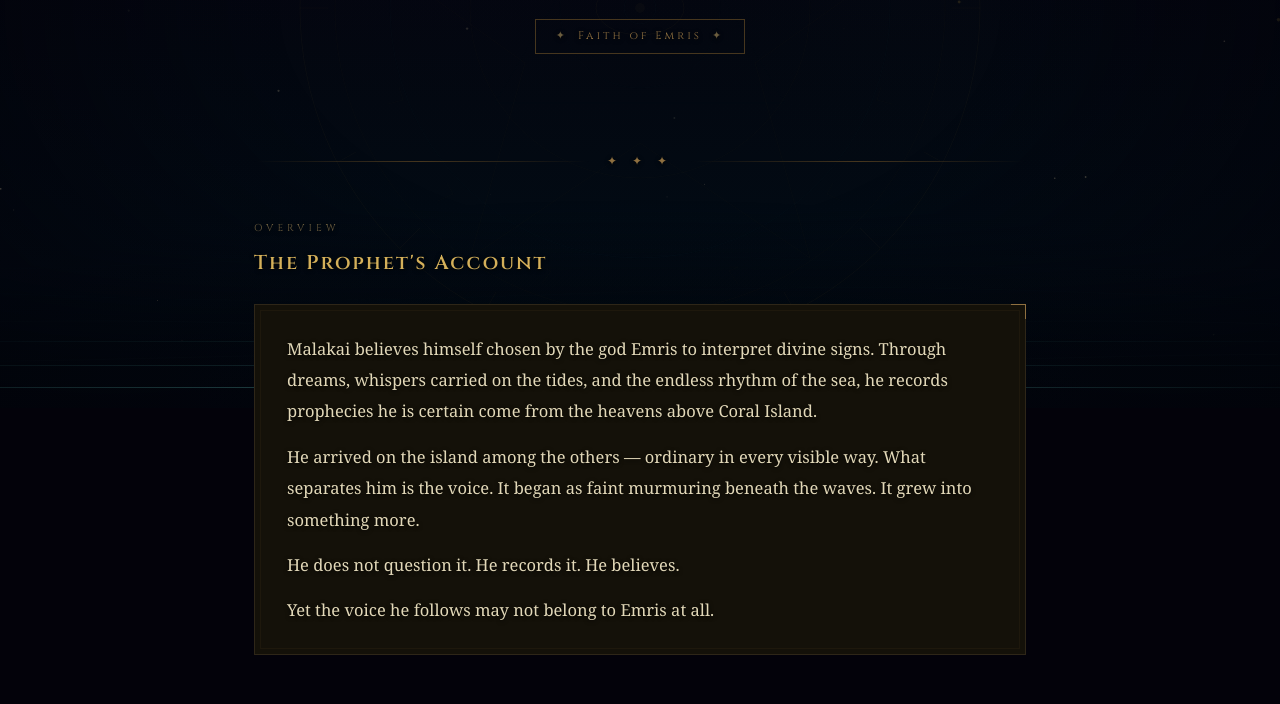
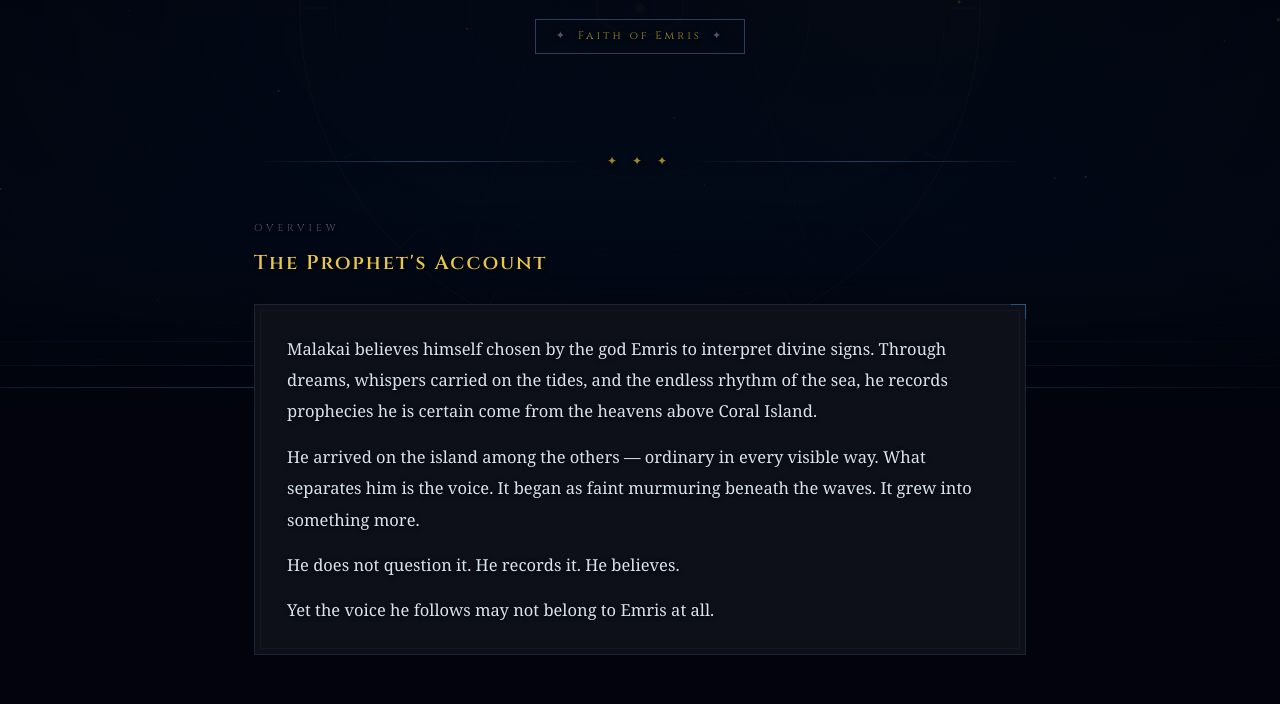
Before and after one commit to Masquiel/CoralSMP, a plain HTML site: page index.html in a window 1280 px wide. Shown: the part 392-1096 px from the top of the page. Drawn offline with Linux system fonts and the light colour scheme; animation ran at ten frames a second; a web font is replaced by a local one.

Commit message:
Refactor styles and color scheme in index.html
Updated color scheme and styles throughout the document, including gradients and borders. Adjusted SVG elements and JavaScript color values for consistency.

```diff
--- a/index.html
+++ b/index.html
@@ -9,11 +9,12 @@
 <style>
 *{margin:0;padding:0;box-sizing:border-box}
 :root{
-  --gold:#d4b05a;--gold-dim:#8f7040;--gold-pale:#f0e4b0;
-  --ink:#03020a;--surface:#141109;--surface2:#1e1a10;
-  --border:#2e2618;--border-bright:#46361e;
-  --text:#e2d8b8;--text-dim:#a89870;--text-muted:#6a5c3e;
-  --teal:#3d7a78;--red:#7a2424;
+  --gold:#e8c84a;--gold-dim:#9e8828;--gold-pale:#f5e98a;
+  --emris-blue:#4a7eb5;--emris-blue-dim:#2d5280;
+  --ink:#02030c;--surface:#0d1018;--surface2:#141a28;
+  --border:#1c2535;--border-bright:#2c3e5a;
+  --text:#d8e4f0;--text-dim:#8898b8;--text-muted:#485870;
+  --teal:#4a7eb5;--red:#c03030;
 }
 html{scroll-behavior:smooth}
 body{
@@ -26,16 +27,16 @@ body{
 .vignette{
   position:fixed;inset:0;z-index:1;pointer-events:none;
   background:
-    radial-gradient(ellipse 70% 70% at 50% 50%,transparent 40%,rgba(2,1,8,.65) 100%),
-    radial-gradient(ellipse 100% 45% at 50% 0%,rgba(3,2,10,.92) 0%,transparent 60%),
-    radial-gradient(ellipse 100% 40% at 50% 100%,rgba(1,6,14,.95) 0%,transparent 65%);
+    radial-gradient(ellipse 70% 70% at 50% 50%,transparent 40%,rgba(2,3,12,.65) 100%),
+    radial-gradient(ellipse 100% 45% at 50% 0%,rgba(2,3,14,.92) 0%,transparent 60%),
+    radial-gradient(ellipse 100% 40% at 50% 100%,rgba(1,4,16,.95) 0%,transparent 65%);
 }
 .sea-shimmer{
   position:fixed;bottom:0;left:-10%;right:-10%;z-index:2;height:100px;pointer-events:none;
 }
 .shimmer-line{
   position:absolute;bottom:0;left:0;right:0;height:1px;
-  background:linear-gradient(to right,transparent,rgba(61,122,120,.7),transparent);
+  background:linear-gradient(to right,transparent,rgba(74,126,181,.55),transparent);
 }
 .shimmer-line:nth-child(1){bottom:20px;animation:shimmer 9s ease-in-out infinite}
 .shimmer-line:nth-child(2){bottom:42px;animation:shimmer 13s ease-in-out infinite reverse;opacity:.5}
@@ -65,16 +66,16 @@ body{
 .eye-container{width:52px;height:52px;margin:0 auto 26px;position:relative}
 .eye-ring{
   position:absolute;inset:0;border-radius:50%;
-  border:1px solid rgba(201,168,76,.22);
+  border:1px solid rgba(232,200,74,.28);
   animation:pulse 5s ease-in-out infinite;
 }
 .eye-ring:nth-child(2){
-  inset:10px;border-color:rgba(61,122,120,.2);
+  inset:10px;border-color:rgba(74,126,181,.25);
   animation-duration:7s;animation-delay:-3s;
 }
 .eye-dot{
   position:absolute;inset:20px;border-radius:50%;
-  background:radial-gradient(circle,rgba(61,122,120,.5),transparent);
+  background:radial-gradient(circle,rgba(74,126,181,.6),transparent);
   animation:pulse 4s ease-in-out infinite alternate;
 }
 @keyframes pulse{
@@ -124,12 +125,12 @@ h1.name{
 }
 .panel::before{
   content:"";position:absolute;top:5px;left:5px;right:5px;bottom:5px;
-  border:1px solid rgba(55,40,20,.3);pointer-events:none;
+  border:1px solid rgba(28,37,53,.4);pointer-events:none;
 }
 .panel::after{
   content:"";position:absolute;top:-1px;right:-1px;
   width:14px;height:14px;
-  border-top:1px solid var(--gold-dim);border-right:1px solid var(--gold-dim);
+  border-top:1px solid var(--emris-blue-dim);border-right:1px solid var(--emris-blue-dim);
 }
 .panel p+p{margin-top:14px}
 
@@ -156,7 +157,7 @@ h1.name{
 }
 .pi::before{
   content:"";position:absolute;left:0;top:0;bottom:0;width:0;
-  background:linear-gradient(to right,rgba(61,122,120,.07),transparent);
+  background:linear-gradient(to right,rgba(74,126,181,.08),transparent);
   transition:width .35s;
 }
 .pi:hover::before{width:100%}
@@ -185,7 +186,7 @@ h1.name{
 .pcy-content{padding:22px 24px 24px;border-top:1px solid var(--border)}
 .pcy-content blockquote{
   font-style:italic;font-size:18px;color:var(--gold-pale);
-  border-left:2px solid var(--gold-dim);padding-left:20px;
+  border-left:2px solid var(--emris-blue-dim);padding-left:20px;
   margin-bottom:14px;line-height:1.7;
 }
 .pcy-content .note{font-size:13px;color:var(--text-dim)}
@@ -196,18 +197,18 @@ h1.name{
 
 /* TRUTH */
 .truth{
-  background:var(--surface);border:1px solid rgba(122,36,36,.45);
+  background:var(--surface);border:1px solid rgba(160,30,30,.5);
   padding:28px 32px;position:relative;overflow:hidden;
 }
 .truth::before{
   content:"";position:absolute;top:-50px;right:-50px;
   width:180px;height:180px;
-  background:radial-gradient(circle,rgba(122,36,36,.05),transparent 70%);
+  background:radial-gradient(circle,rgba(160,30,30,.08),transparent 70%);
   pointer-events:none;
 }
 .truth-hd{display:flex;align-items:center;gap:14px;margin-bottom:22px}
 .truth-seal{
-  width:32px;height:32px;border:1px solid rgba(122,36,36,.55);
+  width:32px;height:32px;border:1px solid rgba(160,30,30,.6);
   display:flex;align-items:center;justify-content:center;
   font-family:"Cinzel",serif;font-size:14px;color:var(--red);flex-shrink:0;
 }
@@ -217,16 +218,16 @@ h1.name{
 
 /* PRING */
 .pring{
-  border:1px solid rgba(61,122,120,.28);padding:26px 32px;
-  background:var(--surface);position:relative;overflow:hidden;margin-top:16px;
+  border:1px solid rgba(192,48,48,.35);padding:26px 32px;
+  background:#08050a;position:relative;overflow:hidden;margin-top:16px;
 }
 .pring::after{
   content:"?";position:absolute;right:20px;top:10px;
   font-family:"Cinzel Decorative",serif;font-size:90px;
-  color:rgba(61,122,120,.04);pointer-events:none;line-height:1;
+  color:rgba(192,48,48,.07);pointer-events:none;line-height:1;
 }
-.pring-label{font-family:"Cinzel",serif;font-size:10px;letter-spacing:3px;color:var(--teal);margin-bottom:10px;display:block}
-.pring-name{font-family:"Cinzel",serif;font-size:22px;color:rgba(100,180,178,.75);margin-bottom:12px}
+.pring-label{font-family:"Cinzel",serif;font-size:10px;letter-spacing:3px;color:#c03030;margin-bottom:10px;display:block}
+.pring-name{font-family:"Cinzel",serif;font-size:22px;color:rgba(220,90,90,.8);margin-bottom:12px}
 .pring-desc{font-size:15px;color:var(--text-dim);font-style:italic;line-height:1.9}
 
 /* LIKES & DISLIKES */
@@ -237,7 +238,7 @@ h1.name{
   font-family:"Cinzel",serif;font-size:10px;letter-spacing:3px;
   text-transform:uppercase;margin-bottom:16px;display:block;
 }
-.likes-pos{color:var(--teal)}
+.likes-pos{color:var(--emris-blue)}
 .likes-neg{color:var(--red)}
 .likes-list{list-style:none;display:flex;flex-direction:column;gap:10px}
 .likes-list li{
@@ -266,7 +267,7 @@ h1.name{
   margin:0 auto 16px;display:flex;align-items:center;justify-content:center;position:relative;
 }
 .footer-seal::before{
-  content:"";position:absolute;inset:6px;border-radius:50%;border:1px solid rgba(55,40,20,.4);
+  content:"";position:absolute;inset:6px;border-radius:50%;border:1px solid rgba(28,37,53,.5);
 }
 .footer-glyph{font-family:"Cinzel",serif;font-size:16px;color:var(--text-muted)}
 .footer-text{font-family:"Cinzel",serif;font-size:10px;letter-spacing:4px;color:var(--text-muted)}
@@ -287,13 +288,13 @@ h1.name{
 
 <!-- ritual circle: fixed behind content -->
 <svg id="ritualCircle" viewBox="0 0 720 720" xmlns="http://www.w3.org/2000/svg">
-  <circle cx="360" cy="360" r="340" fill="none" stroke="#c9a84c" stroke-width="0.7"/>
-  <circle cx="360" cy="360" r="305" fill="none" stroke="#c9a84c" stroke-width="0.4"/>
-  <circle cx="360" cy="360" r="250" fill="none" stroke="#3d7a78" stroke-width="0.55"/>
-  <circle cx="360" cy="360" r="170" fill="none" stroke="#c9a84c" stroke-width="0.4"/>
-  <circle cx="360" cy="360" r="80"  fill="none" stroke="#3d7a78" stroke-width="0.4"/>
+  <circle cx="360" cy="360" r="340" fill="none" stroke="#e8c84a" stroke-width="0.7"/>
+  <circle cx="360" cy="360" r="305" fill="none" stroke="#e8c84a" stroke-width="0.4"/>
+  <circle cx="360" cy="360" r="250" fill="none" stroke="#4a7eb5" stroke-width="0.55"/>
+  <circle cx="360" cy="360" r="170" fill="none" stroke="#e8c84a" stroke-width="0.4"/>
+  <circle cx="360" cy="360" r="80"  fill="none" stroke="#4a7eb5" stroke-width="0.4"/>
   <!-- tick marks on outer ring -->
-  <g stroke="#c9a84c" stroke-width="0.6">
+  <g stroke="#e8c84a" stroke-width="0.6">
     <line x1="360" y1="20" x2="360" y2="48"/>
     <line x1="360" y1="672" x2="360" y2="700"/>
     <line x1="20" y1="360" x2="48" y2="360"/>
@@ -313,16 +314,16 @@ h1.name{
   </g>
   <!-- heptagram -->
   <polygon points="360,115 435,305 630,305 475,415 530,610 360,495 190,610 245,415 90,305 285,305"
-    fill="none" stroke="#c9a84c" stroke-width="0.55" opacity="0.75"/>
+    fill="none" stroke="#e8c84a" stroke-width="0.55" opacity="0.75"/>
   <!-- inner triangle -->
   <polygon points="360,210 505,455 215,455"
-    fill="none" stroke="#3d7a78" stroke-width="0.5" opacity="0.65"/>
+    fill="none" stroke="#4a7eb5" stroke-width="0.5" opacity="0.65"/>
   <!-- eye at center -->
-  <ellipse cx="360" cy="360" rx="44" ry="27" fill="none" stroke="#c9a84c" stroke-width="0.7"/>
-  <circle  cx="360" cy="360" r="16"  fill="none" stroke="#3d7a78" stroke-width="0.6"/>
-  <circle  cx="360" cy="360" r="5"   fill="#c9a84c" opacity="0.55"/>
+  <ellipse cx="360" cy="360" rx="44" ry="27" fill="none" stroke="#e8c84a" stroke-width="0.7"/>
+  <circle  cx="360" cy="360" r="16"  fill="none" stroke="#4a7eb5" stroke-width="0.6"/>
+  <circle  cx="360" cy="360" r="5"   fill="#e8c84a" opacity="0.55"/>
   <!-- abstract rune marks around middle ring -->
-  <g stroke="#c9a84c" stroke-width="0.55" fill="none" opacity="0.65">
+  <g stroke="#e8c84a" stroke-width="0.55" fill="none" opacity="0.65">
     <path d="M360,60 l-5,15 l10,0 l-5,-15"/>
     <path d="M458,84 l-9,13 l9,4 l-9,0"/>
     <path d="M262,84 l9,13 l-9,4 l9,0"/>
@@ -556,24 +557,24 @@ function draw(t) {
 
   /* base gradient */
   const g = cx.createLinearGradient(0, 0, 0, H);
-  g.addColorStop(0,    '#020109');
-  g.addColorStop(0.28, '#04020e');
-  g.addColorStop(0.55, '#030710');
-  g.addColorStop(0.82, '#020b14');
-  g.addColorStop(1,    '#010a10');
+  g.addColorStop(0,    '#02030c');
+  g.addColorStop(0.28, '#030510');
+  g.addColorStop(0.55, '#020814');
+  g.addColorStop(0.82, '#020a18');
+  g.addColorStop(1,    '#01080f');
   cx.fillStyle = g;
   cx.fillRect(0, 0, W, H);
 
   /* nebula wisps */
   const n1x = W * 0.32 + Math.sin(wo * 0.4) * 35;
   const nb1 = cx.createRadialGradient(n1x, H * 0.25, 0, n1x, H * 0.25, W * 0.32);
-  nb1.addColorStop(0, 'rgba(38,18,65,.08)');
+  nb1.addColorStop(0, 'rgba(20,40,90,.09)');
   nb1.addColorStop(1, 'transparent');
   cx.fillStyle = nb1; cx.fillRect(0, 0, W, H);
 
   const n2x = W * 0.7 + Math.cos(wo * 0.3) * 28;
   const nb2 = cx.createRadialGradient(n2x, H * 0.42, 0, n2x, H * 0.42, W * 0.26);
-  nb2.addColorStop(0, 'rgba(12,45,45,.06)');
+  nb2.addColorStop(0, 'rgba(55,45,10,.07)');
   nb2.addColorStop(1, 'transparent');
   cx.fillStyle = nb2; cx.fillRect(0, 0, W, H);
 
@@ -582,16 +583,16 @@ function draw(t) {
     const tw = 0.45 + 0.55 * Math.sin(p.tp + t * p.ts);
     const al = p.a * tw;
     if (p.gold) {
-      cx.fillStyle = `rgba(201,168,76,${al * 0.75})`;
+      cx.fillStyle = `rgba(232,200,74,${al * 0.75})`;
       cx.beginPath(); cx.arc(p.x, p.y, p.r * 1.4, 0, Math.PI * 2); cx.fill();
-      cx.strokeStyle = `rgba(201,168,76,${al * 0.28})`;
+      cx.strokeStyle = `rgba(232,200,74,${al * 0.28})`;
       cx.lineWidth = 0.4;
       cx.beginPath();
       cx.moveTo(p.x - 3.5, p.y); cx.lineTo(p.x + 3.5, p.y);
       cx.moveTo(p.x, p.y - 3.5); cx.lineTo(p.x, p.y + 3.5);
       cx.stroke();
     } else {
-      cx.fillStyle = `rgba(215,198,160,${al})`;
+      cx.fillStyle = `rgba(160,195,235,${al * 0.7})`;
       cx.beginPath(); cx.arc(p.x, p.y, p.r, 0, Math.PI * 2); cx.fill();
     }
     p.y += p.vy; p.x += p.vx;
@@ -611,7 +612,7 @@ function draw(t) {
     for (let x = 0; x <= W; x += 3) {
       cx.lineTo(x, by + Math.sin(x * freq + phase) * amp);
     }
-    cx.strokeStyle = `rgba(61,122,120,${0.065 - i * 0.013})`;
+    cx.strokeStyle = `rgba(74,126,181,${0.07 - i * 0.013})`;
     cx.lineWidth = 0.8;
     cx.stroke();
   }
```
